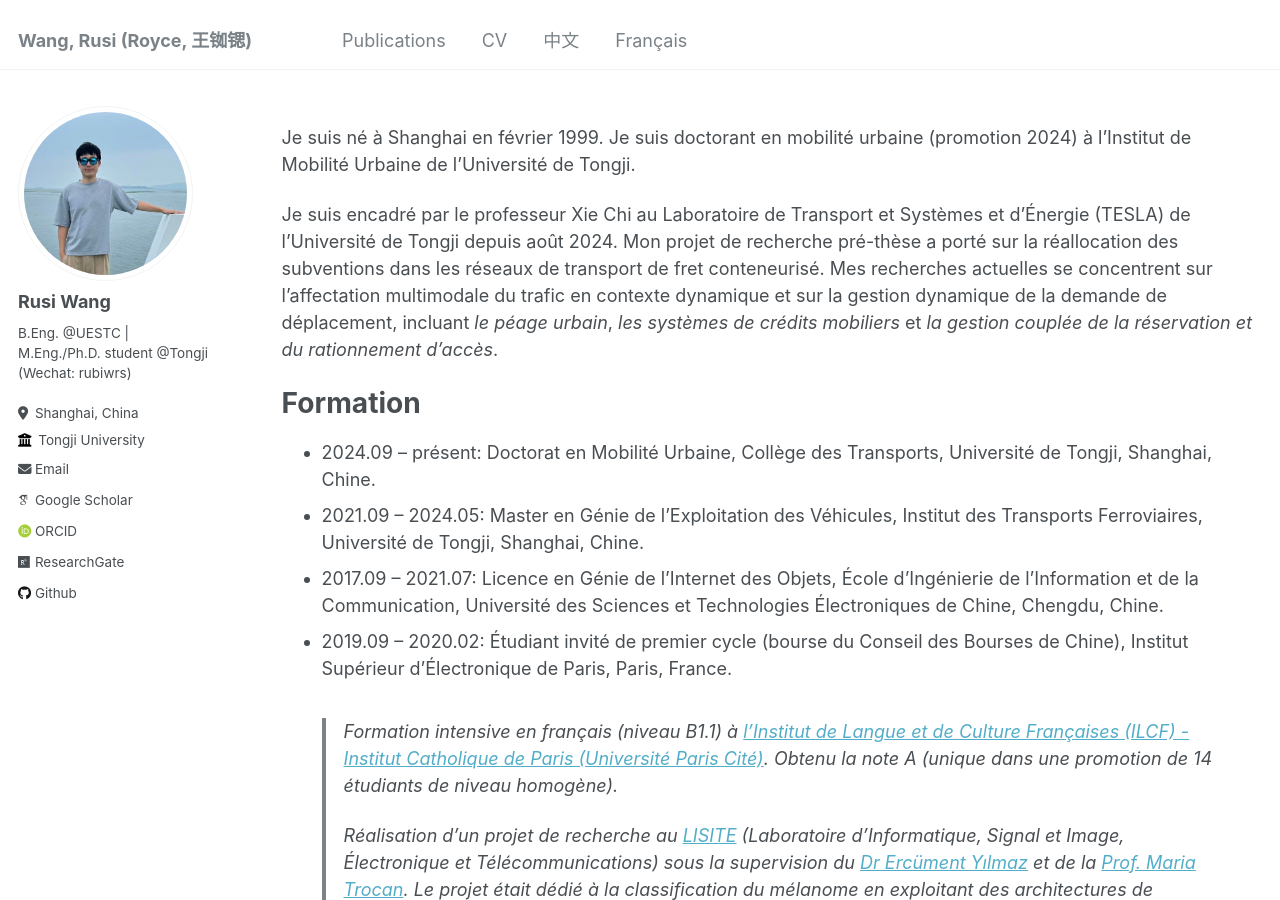
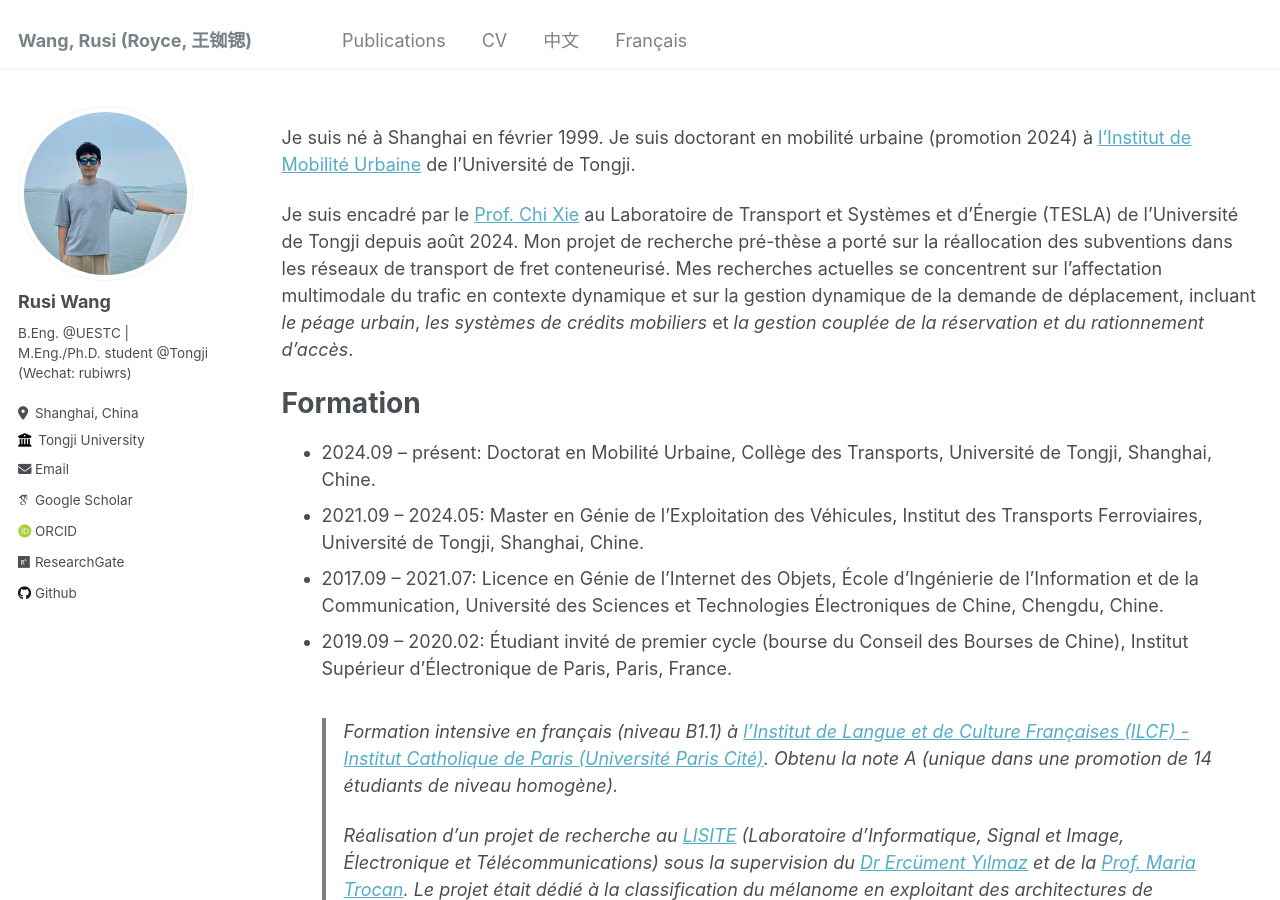
Before and after one commit to RusiWang99/RusiWang99.github.io, a Jekyll site: the page built from _pages/french.md, in a window 1280 px wide and 900 px high. Built offline with Jekyll 4.4.1, drawn with Linux system fonts in a browser that asks for light colours; some web fonts are replaced.

Commit message:
Update french.md

```diff
--- a/_pages/french.md
+++ b/_pages/french.md
@@ -5,9 +5,9 @@ permalink: /francais/
 author_profile: true
 ---
 
-Je suis né à Shanghai en février 1999. Je suis doctorant en mobilité urbaine (promotion 2024) à l'Institut de Mobilité Urbaine de l'Université de Tongji.
+Je suis né à Shanghai en février 1999. Je suis doctorant en mobilité urbaine (promotion 2024) à [l'Institut de Mobilité Urbaine](https://umi.tongji.edu.cn/) de l'Université de Tongji.
 
-Je suis encadré par le professeur Xie Chi au Laboratoire de Transport et Systèmes et d'Énergie (TESLA) de l'Université de Tongji depuis août 2024. Mon projet de recherche pré-thèse a porté sur la réallocation des subventions dans les réseaux de transport de fret conteneurisé. Mes recherches actuelles se concentrent sur l'affectation multimodale du trafic en contexte dynamique et sur la gestion dynamique de la demande de déplacement, incluant *le péage urbain*, *les systèmes de crédits mobiliers* et *la gestion couplée de la réservation et du rationnement d'accès*.
+Je suis encadré par le [Prof. Chi Xie](https://scholar.google.com/citations?hl=en&user=LQ3KKYQAAAAJ&view_op=list_works&sortby=pubdate) au Laboratoire de Transport et Systèmes et d'Énergie (TESLA) de l'Université de Tongji depuis août 2024. Mon projet de recherche pré-thèse a porté sur la réallocation des subventions dans les réseaux de transport de fret conteneurisé. Mes recherches actuelles se concentrent sur l'affectation multimodale du trafic en contexte dynamique et sur la gestion dynamique de la demande de déplacement, incluant *le péage urbain*, *les systèmes de crédits mobiliers* et *la gestion couplée de la réservation et du rationnement d'accès*.
 
 Formation
 ======
```
